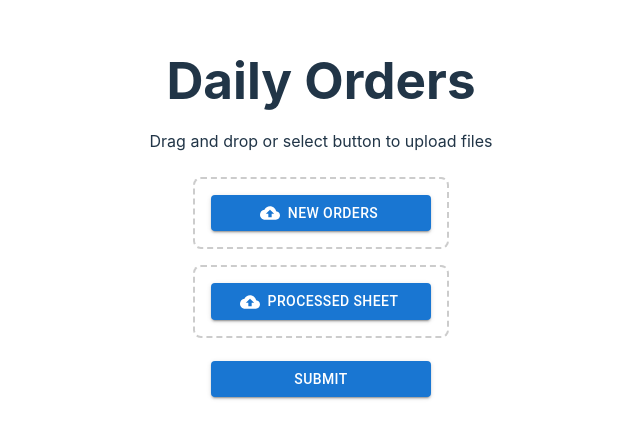
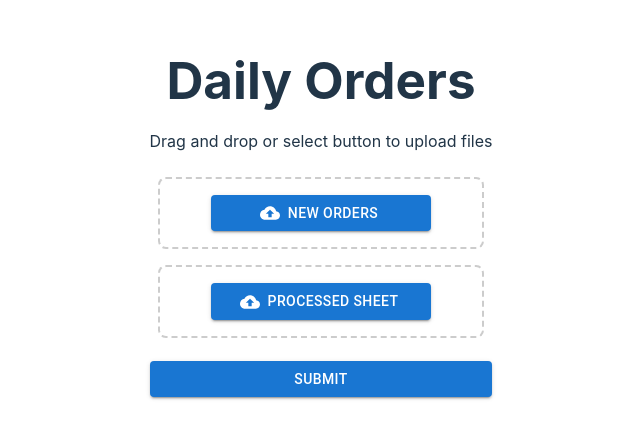
Before and after one commit to ChuangStephanie/Daily_Orders, a React (Vite) app: page / in a window 1280 px wide. Shown: the part 178-616 px from the top of the page, without its empty margins (319-959 px from the left). Built offline with nearby package versions, Linux system fonts and the light colour scheme.

Commit message:
style changes

```diff
--- a/src/client/CSS/DailyOrders.css
+++ b/src/client/CSS/DailyOrders.css
@@ -1,7 +1,7 @@
 .daily-orders {
     display: flex;
     flex-direction: column;
-    align-items: center;
+    align-items: stretch;
 }
 
 .title {
@@ -14,7 +14,7 @@
     flex-direction: column;
 }
 
-.new, .processed, .submit {
+.new, .processed {
     margin: 10px;
     width: 220px;
 }
--- a/src/client/components/DailyOrders.jsx
+++ b/src/client/components/DailyOrders.jsx
@@ -45,7 +45,7 @@ export default function DailyOrders() {
     }
   };
 
-  const handleDrop = (e) => {
+  const handleDrop = (e, type) => {
     e.preventDefault();
     e.stopPropagation();
   };
@@ -83,6 +83,7 @@ export default function DailyOrders() {
       <p>Drag and drop or select button to upload files</p>
       <Box className="file-uploads">
         <Box
+          className="new-file"
           sx={{
             border: "2px dashed #ccc",
             borderRadius: 2,
@@ -112,6 +113,7 @@ export default function DailyOrders() {
           </Button>
         </Box>
         <Box
+          className="processed-file"
           sx={{
             border: "2px dashed #ccc",
             borderRadius: 2,
```
